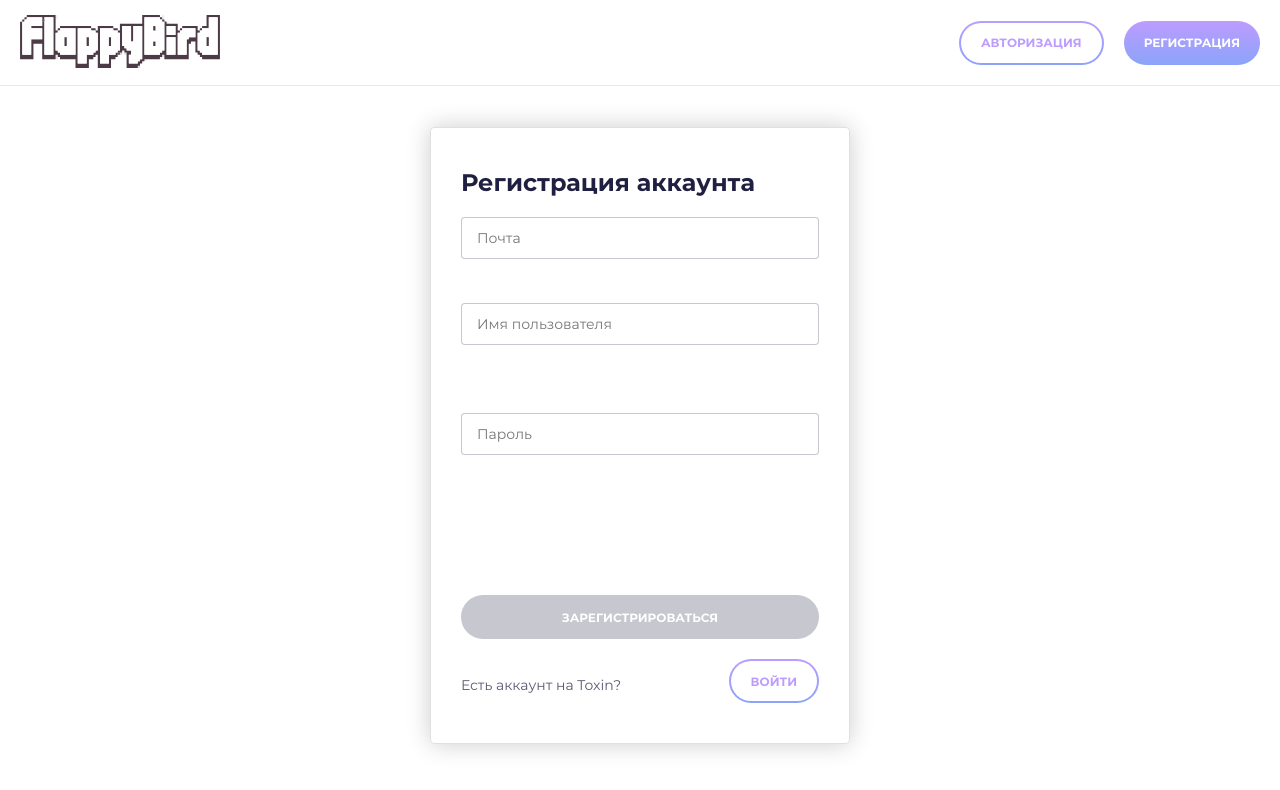
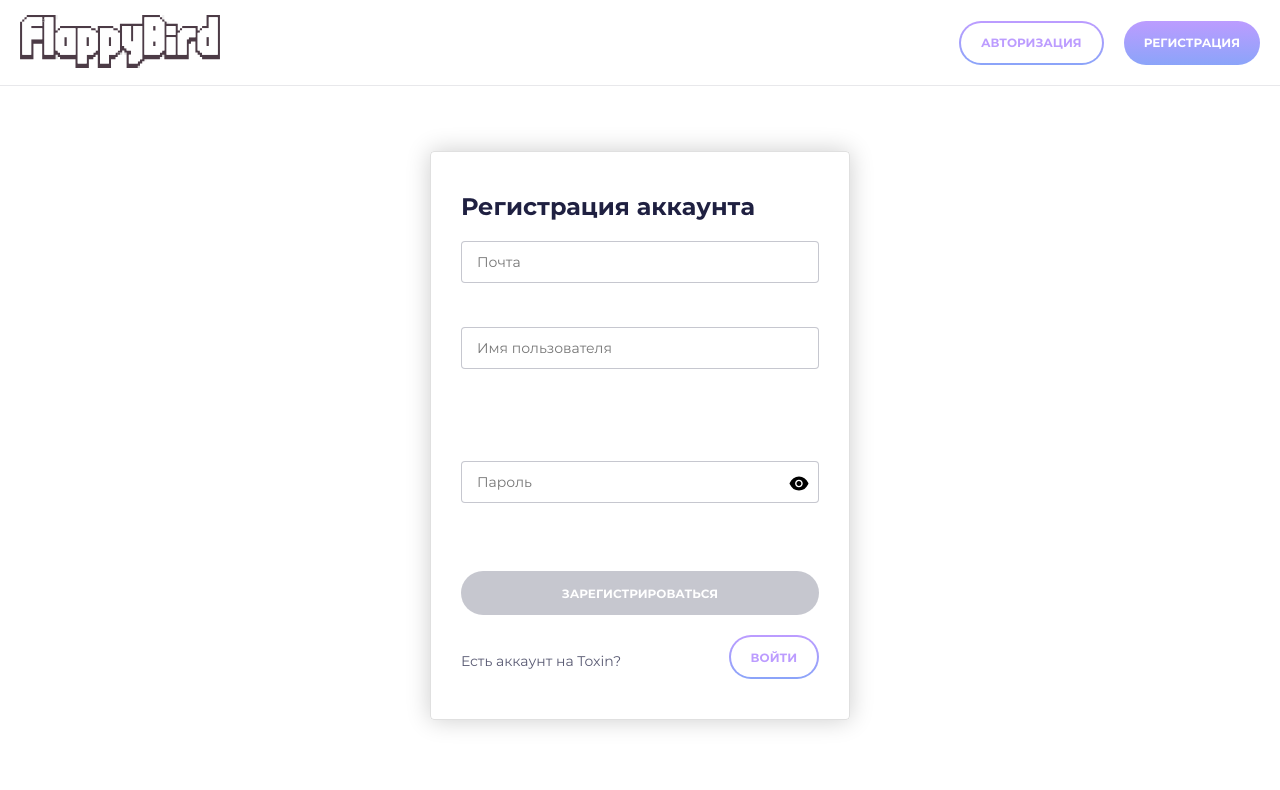
Before and after one commit to ashenoooone/flappy-bird, a React (Create React App) app in the folder client/: page /register in a window 1280 px wide. Shown: the top 790 px of the page. Built offline with nearby package versions, Linux system fonts and the light colour scheme.

Commit message:
CLIENT:feat: registr validation

```diff
--- a/client/src/components/Register/Register.jsx
+++ b/client/src/components/Register/Register.jsx
@@ -1,4 +1,4 @@
-import React from 'react';
+import React, { useState } from 'react';
 import './Register.scss';
 import { Link } from 'react-router-dom';
 import { Formik, Form, Field } from 'formik';
@@ -6,6 +6,13 @@ import { Formik, Form, Field } from 'formik';
 // пароль от 6 до 30 символов
 // имя пользователя от 4 до 30 символов
 const Register = () => {
+  const [isPasswordHiden, setIsPasswordHiden] = useState(true);
+  const onShowPasswordClick = (event) => {
+    if (!event.target.classList.contains('input')) {
+      event.target.classList.toggle('no-view');
+      setIsPasswordHiden(!isPasswordHiden);
+    }
+  };
   // начальные значения
   const initialValues = {
     email: '',
@@ -18,21 +25,19 @@ const Register = () => {
     if (!/.{4,255}@.{2,255}\..{2,255}/g.test(values.email)) {
       errors.email = 'Введите корректный адресс электронной почты.';
     }
-    if (!/\W{4,30}/.test(values.username)) {
+    if (!/^(?=[A-Za-z]).{4,30}/.test(values.username)) {
       errors.username =
-        'Имя пользователя должно быть длиннее 4 символов и короче 30';
+        'Имя пользователя должно быть длиннее 4 символов и короче 30 и в нем должна быть хотя бы одна буква.';
     }
-    if (
-      !/.{6,}/g.test(values.password) ||
-      !/\d{1,}/g.test(values.password) ||
-      !/[A-Z]{1,}/g.test(values.password) ||
-      !/[!@#$%^&*]{1,}/g.test(values.password)
-    ) {
-      errors.password = `Пароль не подходит следующим требованиям:
-        *минимальная длина 6 символов.
-        *хотя бы одна заглавная буква.
-        *один специальный символ(!@#$%^&*).
-        *хотя бы одна цифра.`;
+    if (!/.{6,40}/g.test(values.password)) {
+      errors.password = 'Длина пароля должна составлять от 6 до 40 символов';
+    } else if (!/\d{1,}/g.test(values.password)) {
+      errors.password = 'В пароле должна быть хотя бы одна цифра';
+    } else if (!/[A-Z]{1,}/g.test(values.password)) {
+      errors.password = 'В пароле должна быть хотя бы одна заглавная буква';
+    } else if (!/[!@#$%^&*]{1,}/g.test(values.password)) {
+      errors.password =
+        'В пароле должен быть хотя бы один специальный символ (!@#$%^&*)';
     }
     return errors;
   };
@@ -65,16 +70,23 @@ const Register = () => {
                 name='username'
                 placeholder='Имя пользователя'
               />
-              <pre className='form__error' style={{ minHeight: 48 }}>
+              <pre className='form__error' style={{ minHeight: 72 }}>
                 {touched.username && errors.username}
               </pre>
-              <Field
-                type='password'
-                className='register__input input'
-                name='password'
-                placeholder='Пароль'
-              />
-              <pre className='form__error' style={{ minHeight: 120 }}>
+              <div
+                onClick={onShowPasswordClick}
+                className={`form__password-input-container ${
+                  !isPasswordHiden && 'no-view'
+                }`}
+              >
+                <Field
+                  type={`${isPasswordHiden ? 'password' : 'text'}`}
+                  className='register__input input'
+                  name='password'
+                  placeholder='Пароль'
+                />
+              </div>
+              <pre className='form__error' style={{ minHeight: 48 }}>
                 {touched.password && errors.password}
               </pre>
               <button
--- a/client/src/styles/index.scss
+++ b/client/src/styles/index.scss
@@ -90,10 +90,30 @@ h3 {
     min-height: min-content;
     color: red;
   }
+  &__password-input-container {
+    position: relative;
+    &::before {
+      content: '';
+      background-image: url('../images/show.svg');
+      background-repeat: no-repeat;
+      right: 10px;
+      top: 13px;
+      background-position: center;
+      width: 20px;
+      height: 20px;
+      position: absolute;
+      background-size: contain;
+      cursor: pointer;
+    }
+    &.no-view::before {
+      background-image: url('../images/hide.svg');
+    }
+  }
 }
 
 .input {
   border: 1px solid rgba(31, 32, 65, 0.25);
   border-radius: 4px;
-  padding: 12px 15px;
+  padding: 12px 30px 12px 15px;
+  width: 100%;
 }
```
Also changed, not shown: client/src/images/hide.svg (added), client/src/images/show.svg (added).
